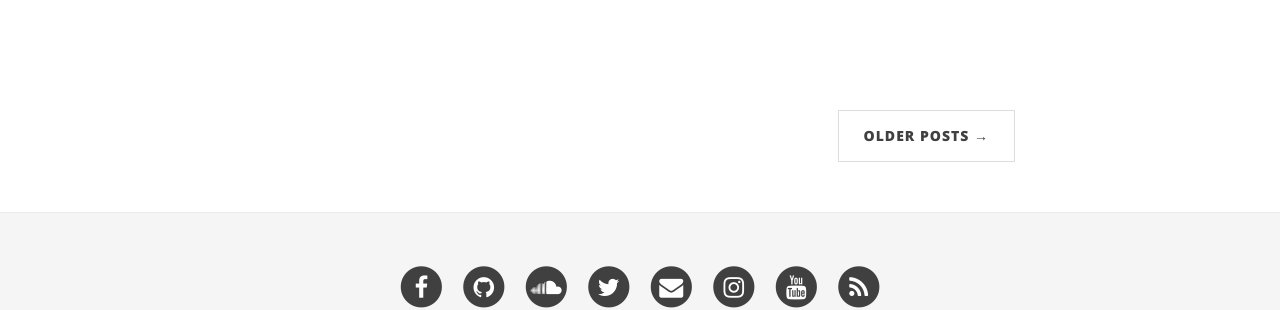
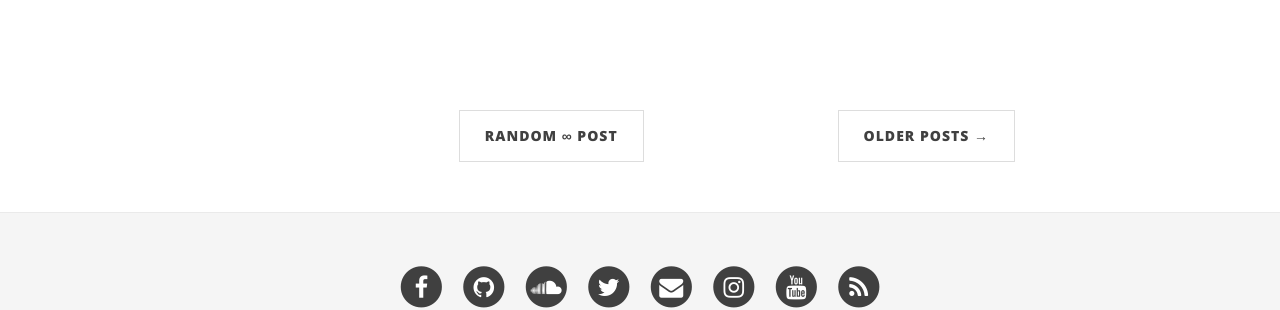
Before and after one commit to rhymeswithzion/rwz-test, a Jekyll site: the page built from index.html, in a window 1280 px wide and 900 px high, scrolled down 6599 px. Shown: the part 454-764 px from the top of the window. Built offline with Jekyll 4.4.1, drawn with Linux system fonts in a browser that asks for light colours; some web fonts are replaced; the list of posts is cut into pages by our own code.

Commit message:
Update index.html

```diff
--- a/index.html
+++ b/index.html
@@ -52,6 +52,9 @@ description: Rhymes with Zion provides a digital space which curates audio/visua
     <a href="{{ paginator.previous_page_path | prepend: site.baseurl | replace: '//', '/' }}">&larr; Newer Posts</a>
   </li>
   {% endif %}
+<li class="random">
+    <a href="https://rwz.io/random-blog-post/">Random &infin; Post</a>
+  </li>
   {% if paginator.next_page %}
   <li class="next">
     <a href="{{ paginator.next_page_path | prepend: site.baseurl | replace: '//', '/' }}">Older Posts &rarr;</a>
```
